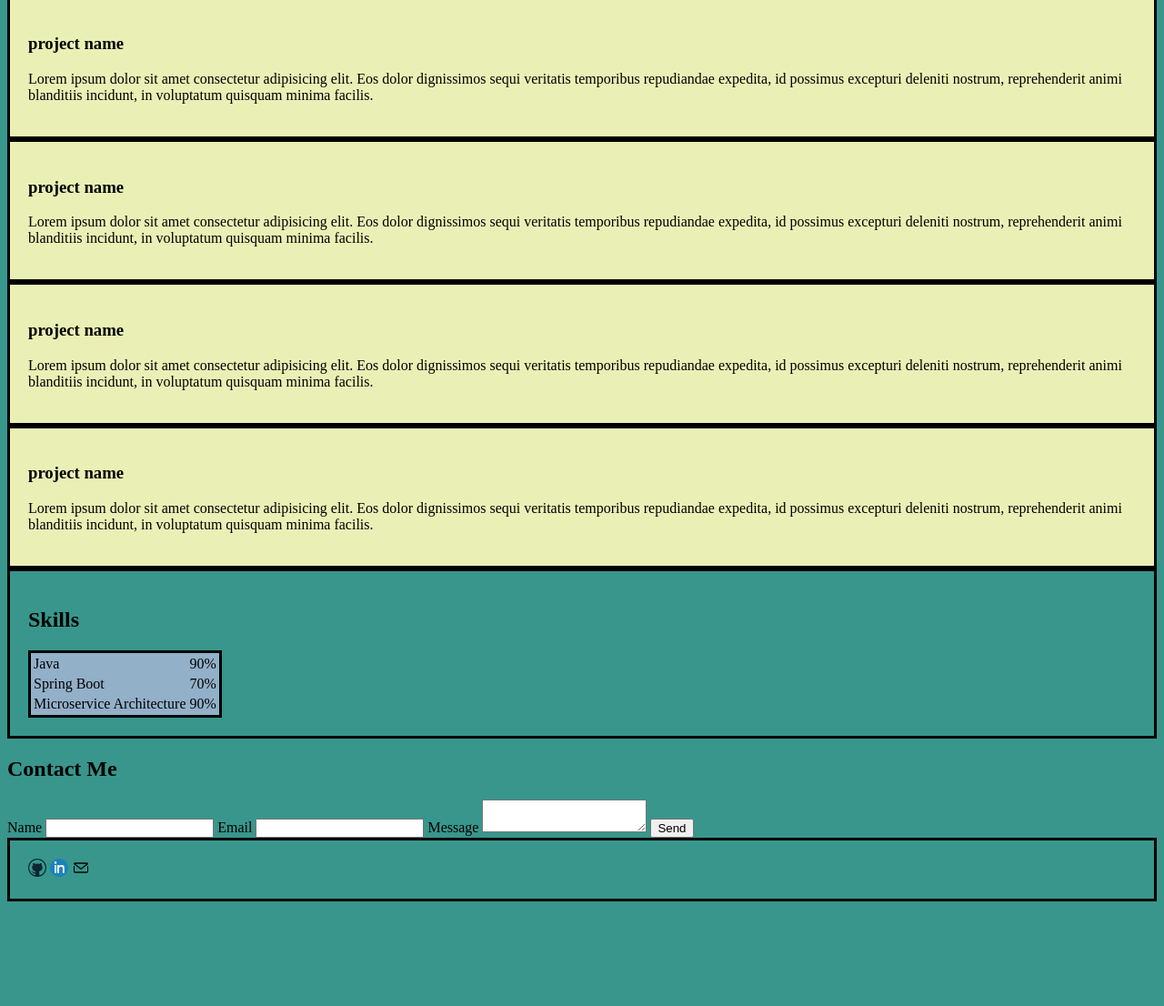
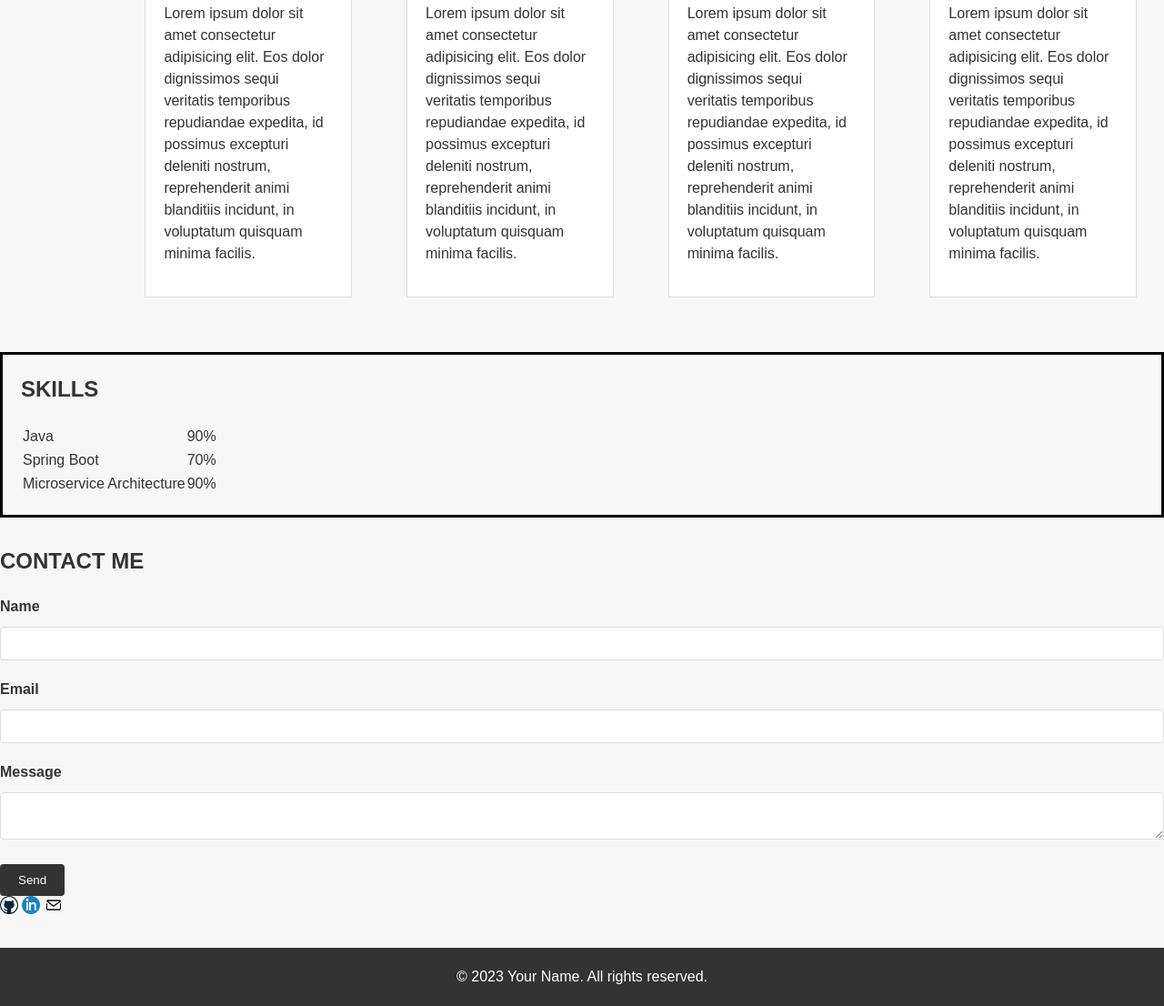
Before and after one commit to aditsawant/dev-portfolio, a plain HTML site: page index.html in a window 1280 px wide. Shown: the part 409-1515 px from the top of the page at 91% size. Before the commit the page ends 1408 px from the top, so only its background shows below. Drawn offline with Linux system fonts and the light colour scheme.

Commit message:
CSS changes

```diff
--- a/assets/css/styles.css
+++ b/assets/css/styles.css
@@ -1,53 +1,150 @@
-#navbar {
-  background-color: rgb(184, 234, 184);
+/* Header styles */
+header {
+    background-color: #333;
+    padding: 20px;
+    margin-bottom: 20px;
 }
 
-ul {
-list-style-type: none;
-margin: 0;
-padding: 0;
+/* --------------------------------------------------------------------------------- */
+/* Nav Styles */
+nav ul {
+    list-style: none;
+    display: flex;
+    justify-content: flex-end;
 }
 
-li {
-display: inline;
+nav ul li {
+    padding: 0.5vw;
+    margin-left: 10px;
 }
 
-body {
-    background-color: rgb(57, 150, 140);
+nav ul li a {
+    color: #fff;
+    text-decoration: none;
+    padding: 5px;
+    transition: color 0.3s ease;
 }
 
-table {
-    background-color: rgb(147, 176, 201);
+nav ul li a:hover {
+    color: #ff6b6b;
 }
 
+/* --------------------------------------------------------------------------------- */
+/* Project styles */
 .project {
-    background-color: rgb(234, 240, 181);
+    background-color: #fff;
+    border: 1px solid #ddd;
+    padding: 20px;
+    margin: 30px;
+    transition: box-shadow 0.3s ease;
+}
+
+.project:hover {
+    box-shadow: 0 0 10px rgba(0, 0, 0, 0.2);
+}
+
+.project h3 {
+  font-size: 20px;
+  margin-bottom: 10px;
+  text-transform: uppercase;
 }
 
 #projects {
+    display: flex;
     padding: 0;
 }
 
-div, #skills {
+
+/* --------------------------------------------------------------------------------- */
+/* Skills styles */
+#skills {
     border-color: black;
     border-style: solid;
     padding: 20px;
 }
 
-table {
-    border-color: black;
-    border-style: solid;
-}
 
-a.button {
-    -webkit-appearance: button;
-    -moz-appearance: button;
-    appearance: button;
-
-    text-decoration: none;
-    color: initial;
-}
-
+/* --------------------------------------------------------------------------------- */
+/* Contact form styles */
 #contactlogo {
     width: 20px;
 }
+
+#contact-form label {
+    display: block;
+    margin-bottom: 10px;
+    font-weight: bold;
+}
+
+#contact-form input,
+#contact-form textarea {
+    width: 100%;
+    padding: 10px;
+    margin-bottom: 20px;
+    border-radius: 4px;
+    border: 1px solid #ddd;
+}
+
+#contact-form button {
+  background-color: #333;
+  color: #fff;
+  border: none;
+  padding: 10px 20px;
+  cursor: pointer;
+  border-radius: 4px;
+  transition: background-color 0.3s ease;
+}
+
+#contact-form button:hover {
+    background-color: #ff6b6b;
+}
+
+/* --------------------------------------------------------------------------------- */
+/* Footer styles */
+footer {
+    background-color: #333;
+    padding: 20px;
+    text-align: center;
+    margin-top: 30px;
+}
+
+footer p {
+    color: #fff;
+}
+
+/* --------------------------------------------------------------------------------- */
+/* Reset some default styles */
+* {
+    box-sizing: border-box;
+    margin: 0;
+    padding: 0;
+}
+
+/* Global styles */
+body {
+    font-family: Arial, sans-serif;
+    line-height: 1.5;
+    background-color: #f7f7f7;
+    color: #333;
+}
+
+.container {
+    max-width: 960px;
+    margin: 0 auto;
+    padding: 20px;
+}
+
+/* Section styles */
+section {
+    margin-bottom: 30px;
+}
+
+section h2 {
+    font-size: 24px;
+    margin-bottom: 20px;
+    text-transform: uppercase;
+}
+
+section p {
+    margin-bottom: 15px;
+}
--- a/index.html
+++ b/index.html
@@ -81,6 +81,7 @@
         </table>
     </section>
 
+    <!-- Contact info -->
     <section id="contact">
         <h2>Contact Me</h2>
         <form id="contact-form">
@@ -101,7 +102,11 @@
             <a class="button" href="mailto:aditsawant@gmail.com"> <img id="contactlogo" src="./assets/icons/5340267_e_email_letter_mail_icon.png" alt="Email Icon"></a>
         </div>
     </section>
-    <!-- Contact info -->
+
+    <footer>
+        <p>&copy; 2023 Your Name. All rights reserved.</p>
+      </footer>
+
     <script src="assets/js/app.js"></script>
 </body>
 </html>
```
Also changed, not shown: 1 other file.
